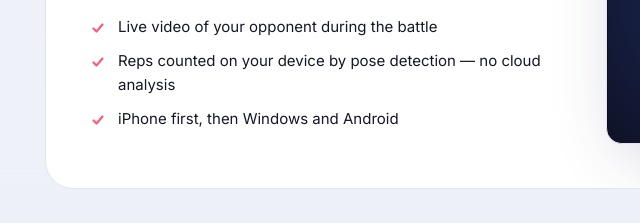
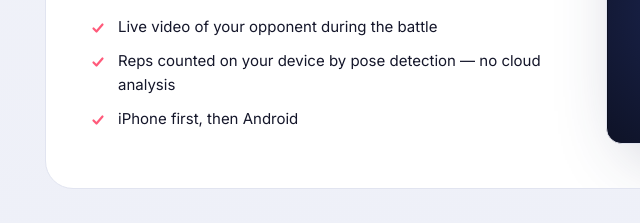
Before and after one commit to eluZ1uM/eluZ1uM.github.io, a plain HTML site: page index.html in a window 1280 px wide. Shown: the part 2417-2640 px from the top of the page, 5-645 px from the left. Drawn offline with Linux system fonts and the light colour scheme.

Commit message:
eluZ1uM Technologies website

```diff
--- a/assets/site.js
+++ b/assets/site.js
@@ -24,7 +24,7 @@ const RU = {
   "pb.text": "Онлайн-игра 1 на 1. Два игрока, две камеры, один таймер — приложение считает каждое повторение, побеждает лучший подход.",
   "pb.b1": "Живое видео соперника во время боя",
   "pb.b2": "Повторения считаются на вашем устройстве — без анализа в облаке",
-  "pb.b3": "Сначала iPhone, затем Windows и Android",
+  "pb.b3": "Сначала iPhone, затем Android",
   "pr.eyebrow": "Как мы работаем", "pr.h2": "Программы, которые уважают вашу работу.",
   "pr.c1h": "Всё у вас", "pr.c1": "Книги и проекты хранятся на вашем устройстве. Что отправлять наружу — решаете вы.",
   "pr.c2h": "Свой ИИ", "pr.c2": "ИИ необязателен и работает с вашим собственным ключом у выбранного вами провайдера.",
--- a/index.html
+++ b/index.html
@@ -4,9 +4,9 @@
 <meta charset="utf-8">
 <meta name="viewport" content="width=device-width, initial-scale=1">
 <title>eluZ1uM Technologies — Small studio. Focused software.</title>
-<meta name="description" content="eluZ1uM Technologies is an independent software studio building focused Windows apps: Scribnox for writers, Helmavio for AI agents, and Pushup Battle.">
+<meta name="description" content="eluZ1uM Technologies is an independent software studio building focused apps: Scribnox for writers and Helmavio for AI agents on Windows, and Pushup Battle for iPhone.">
 <meta property="og:title" content="eluZ1uM Technologies — Small studio. Focused software.">
-<meta property="og:description" content="Independent software studio building focused Windows apps: Scribnox, Helmavio and Pushup Battle.">
+<meta property="og:description" content="Independent software studio building focused apps: Scribnox and Helmavio for Windows, Pushup Battle for iPhone.">
 <meta property="og:type" content="website">
 <meta property="og:url" content="https://eluz1um.github.io/">
 <meta property="og:image" content="https://eluz1um.github.io/assets/og.png">
@@ -128,7 +128,7 @@
           <ul class="ticks">
             <li data-i18n="pb.b1">Live video of your opponent during the battle</li>
             <li data-i18n="pb.b2">Reps counted on your device by pose detection — no cloud analysis</li>
-            <li data-i18n="pb.b3">iPhone first, then Windows and Android</li>
+            <li data-i18n="pb.b3">iPhone first, then Android</li>
           </ul>
         </div>
         <figure class="p-shot battle" aria-label="Pushup Battle interface concept">
```
